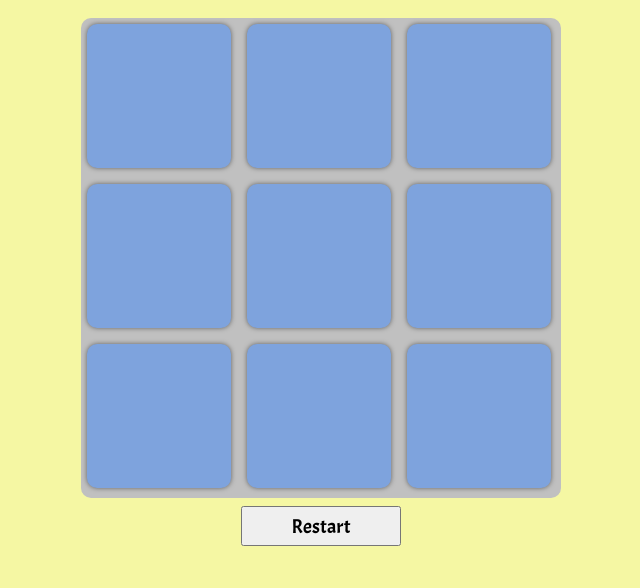
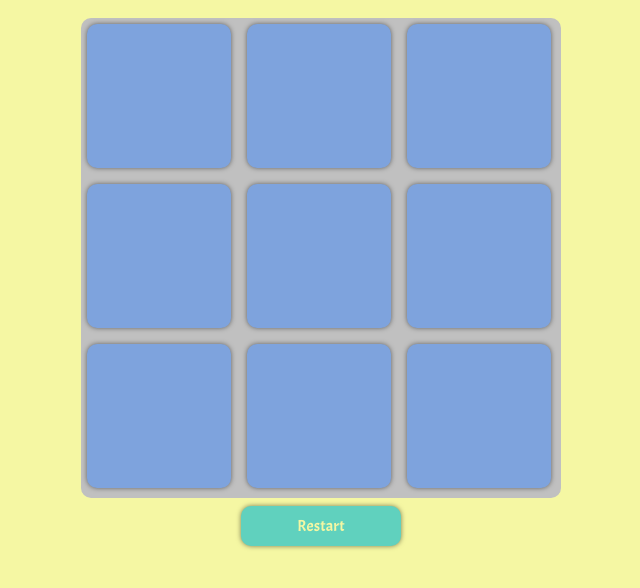
Before and after one commit to krevetkos/XO, a plain HTML site: page index.html in a window 1280 px wide. Shown: the part 206-794 px from the top of the page, without its empty margins (319-959 px from the left). Drawn offline with Linux system fonts and the light colour scheme.

Commit message:
Update index.css

```diff
--- a/css/index.css
+++ b/css/index.css
@@ -5,6 +5,7 @@ body{
 	margin-right: auto;
 	font-family: 'Acme', sans-serif;
 	background-color: #f5f7a3;
+	color: #5dd2d8;
 }
 h1{
 	margin:0;
@@ -39,7 +40,6 @@ h1{
 	margin-top: 5%;
 }
 .fild .row{
-
 	display: grid;
 	grid-template-columns: 1fr 1fr 1fr;
 }
@@ -63,7 +63,15 @@ button{
 	width: 20%;
 	height: 5%;
 	font-family: 'Acme', sans-serif;
-	font-size: 20px;
+	font-size: 100%;
 	margin-left: 40%;
 	margin-top: 1%;
+	border-radius: 10px;
+	border: none;
+	box-shadow:0 0 5px rgba(0,0,0,0.5);
+	background-color: #60d1be;
+	color: #f5f7a3;
 }
+button:hover{
+	background-color: #5dd2d8;
+}
```
